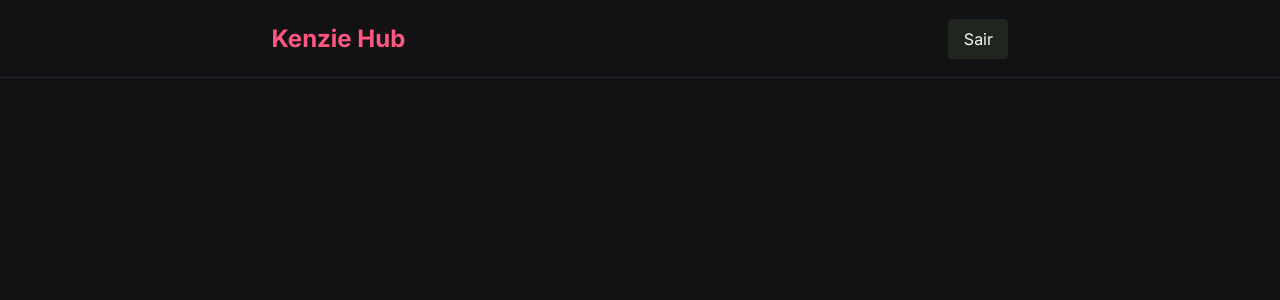
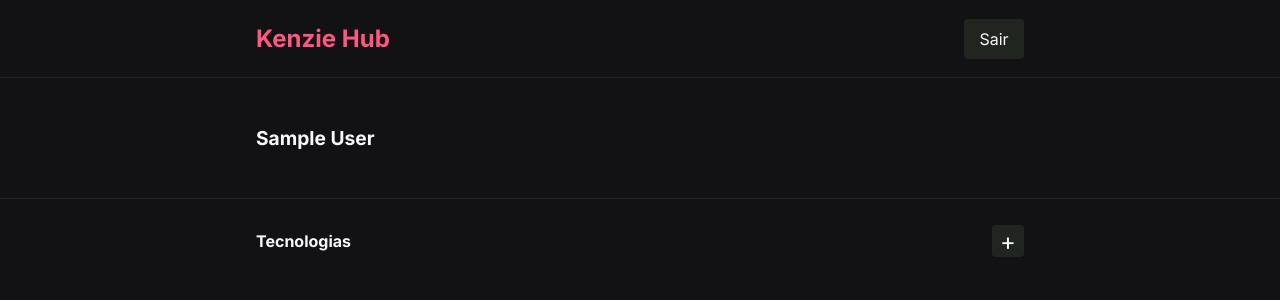
Before and after one commit to beadebona/react-entrega-s2-kenzie-hub-beadebona, a React (Create React App) app: page /dashboard in a window 1280 px wide. Shown: the top 300 px of the page. Built offline with nearby package versions, Linux system fonts and the light colour scheme; sample sign-in values are in the browser's storage.

Commit message:
feat: Users info section in the Dashboard

```diff
--- a/src/components/Header/style.js
+++ b/src/components/Header/style.js
@@ -2,12 +2,11 @@
 
 const StyledHeader = styled.header`
     max-width: ${props=>props.header? "100vw": "350px"};
-    width: ${props=>props.header? "100vw": "90%"};
+    width: 90%;
     display: flex;
     align-items: center;
-    justify-content:${props=>props.header? "space-around;": "space-between;"};
+    justify-content: space-between;
     margin: 0 auto;
-    border-bottom: ${props=>props.header? "solid 1px #212529": "none"};
 
     button{
         width:60px;
@@ -23,6 +22,10 @@
         background: var(--grey-2)
     }
 
+    @media screen and (min-width: 800px){
+        width: ${props=>props.header? "60%": "90%"};
+    }
+
 `
 
 export default StyledHeader
--- /dev/null
+++ b/src/components/UserInfo/index.jsx
@@ -0,0 +1,12 @@
+import StyledInfo from "./style"
+
+const UserInfo = ({user})=>{
+    return(
+        <StyledInfo>
+            <h3>{user.name}</h3>
+            <p>{user.course_module}</p>
+        </StyledInfo>
+    )
+}
+
+export default UserInfo
--- /dev/null
+++ b/src/components/UserInfo/style.js
@@ -0,0 +1,26 @@
+import styled from "styled-components"
+
+const StyledInfo = styled.div`
+    display: flex;
+    justify-content: space-between;
+    align-items: center;
+    width: 90%;
+    height: 15vh;
+    margin: auto;
+
+    h3{
+        font-weight: 700;
+        font-size: 1.2rem;
+    }
+    p{
+        color: var(--grey-1);
+        font-size: 12px;
+    }
+
+    @media screen and (min-width: 800px){
+        width: 60%;
+    }
+
+`
+
+export default StyledInfo
--- a/src/pages/Dashboard/index.jsx
+++ b/src/pages/Dashboard/index.jsx
@@ -1,13 +1,35 @@
+import { Redirect } from "react-router-dom"
 import { useHistory } from "react-router-dom"
 import Header from "../../components/Header/index"
+import UserInfo from "../../components/UserInfo"
+import StyledContainer from "./style"
+
+const Dashboard = ({authenticated, setAuthenticated, user, setUser}) =>{
+
+    const history = useHistory()
+
+    const handleLogout = () => {
+        setAuthenticated(false)
+        localStorage.clear()
+        setUser({})
+        return history.push('/')
+    }
+    console.log(user)
+    if(!authenticated){
+        return <Redirect to="/"/>
+    }
+    return(
+        <>
+        <Header header="true" text="Sair" onClick={handleLogout}/>
+        <hr/>
+        <UserInfo user={user}/>
+        <hr/>
+       <StyledContainer>
+           <h3>Tecnologias</h3>
+           <button>+</button>
+       </StyledContainer>
 
 
-const Dashboard = ()=>{
-
-    const history = useHistory()
-    return(
-        <>
-        <Header header="true" text="Sair" onClick={()=>history.push('/')}/>
         </>
     )
 }
--- a/src/pages/Dashboard/style.js
+++ b/src/pages/Dashboard/style.js
@@ -0,0 +1,37 @@
+import styled from "styled-components"
+
+const StyledContainer = styled.div`
+    width:90%;
+    display: flex;
+    align-items: center;
+    justify-content: space-between;
+    margin: 1rem auto;
+
+    h3{
+        font-size: 1rem;
+    }
+    button{
+        width: 2rem;
+        height: 2rem;
+        background: var(--grey-3);
+        transition: 0.8s;
+        border-radius: 4px;
+        border: none;
+        margin: 10px 0;
+        transition: 0.8s;
+        font-size: 1.5rem;
+    }
+    button:hover{
+        background: var(--grey-2)
+    }
+    div{
+        background: var(--grey-3)
+    }
+
+
+    @media screen and (min-width: 800px){
+        width: 60%;
+    }
+`
+
+export default StyledContainer
--- a/src/pages/Login/index.jsx
+++ b/src/pages/Login/index.jsx
@@ -6,24 +6,52 @@
 import Container from "./style"
 import axios from "axios"
 import React from 'react';
-import { toast } from 'react-toastify';
-import 'react-toastify/dist/ReactToastify.css';
+import { toast } from 'react-toastify'
+import 'react-toastify/dist/ReactToastify.css'
+import { Redirect } from "react-router-dom"
+import * as yup from 'yup'
+import { yupResolver } from '@hookform/resolvers/yup'
 
 
 
-const Login = ()=>{
+const Login = ({setAuthenticated, authenticated, setUser})=>{
 
     const history = useHistory()
-    const { register, handleSubmit } = useForm()
+    const formSchema = yup.object().shape({
+        email: yup.string()
+          .required("Email obrigatório")
+          .email("Email inválido") ,
+        password: yup.string()
+          .required("Senha obrigatória")
+          .min(6, "Mínimo de 6 dígitos!"),
+    })
+
+    const { register, handleSubmit, formState:{errors} } = useForm({
+        resolver:yupResolver(formSchema)
+    })
+
+    errors.email?toast.error(errors.email.message, {toastId: 2, theme: "dark"}):<></>
+    errors.password?toast.error(errors.password.message, {toastId: 3, theme: "dark"}):<></>
 
 
     const onSubmit = (data)=>{
         axios
         .post("https://kenziehub.herokuapp.com/sessions/", data)
         .then((response) => {
-          console.log(response.data)
+          const {token, user} = response.data
+          localStorage.setItem("@KenzieHub:token", JSON.stringify(token))
+          localStorage.setItem("@KenzieHub:user", JSON.stringify(user))
+          setUser(JSON.parse(localStorage.getItem("@KenzieHub:user")))
+          setAuthenticated(true)
+        })
+        .then(()=>{
+            return history.push("/dashboard")
         })
         .catch(_ => toast.error("Email/senha incorreto!", {theme: "dark"}))
+    }
+
+    if(authenticated){
+        return <Redirect to="/dashboard"/>
     }
 
     return (
--- a/src/pages/Login/style.js
+++ b/src/pages/Login/style.js
@@ -1,4 +1,4 @@
-import styled from "styled-components";
+import styled from "styled-components"
 
 const Container = styled.div`
     max-width: 350px;
@@ -7,7 +7,7 @@
     padding: 20px;
     background-color:var(--grey-3);
     border-radius: 4px;
-
+    margin-bottom: 35px;
 
     h2{
         font-size:14px;
--- a/src/pages/SignUp/index.jsx
+++ b/src/pages/SignUp/index.jsx
@@ -1,30 +1,78 @@
+import { useForm } from "react-hook-form"
 import { useHistory } from "react-router-dom"
 import Button from "../../components/Button"
 import Header from "../../components/Header"
 import Input from "../../components/Input"
 import Select from "../../components/Select"
 import Container from "../Login/style"
+import * as yup from 'yup'
+import { yupResolver } from '@hookform/resolvers/yup'
+import React from 'react'
+import { toast } from 'react-toastify'
+import axios from 'axios'
+import { Redirect } from "react-router-dom"
 
+const SignUp = ({authenticated})=>{
+    const history = useHistory()
 
-const SignUp = ()=>{
-    const history = useHistory()
+    const formSchema = yup.object().shape({
+        email: yup.string()
+          .required("Email obrigatório")
+          .email("Email inválido") ,
+        name: yup.string()
+          .required("Nome obrigatório") ,
+        password: yup.string()
+          .required("Senha obrigatória")
+          .min(6, "Mínimo de 6 dígitos!"),
+        passwordConfirm: yup.string()
+          .required('Confirme a senha')
+          .oneOf([yup.ref('password')], "As senhas não estão iguais"),
+        contact: yup.string().required("Coloque o link do seu LinkedIn ou alguma forma de contato"),
+        bio: yup.string().required("Escreva algo sobre voce!")
+    })
+
+    const { register, handleSubmit, formState:{errors} } = useForm({
+        resolver: yupResolver(formSchema)
+    })
+
+    errors.name?toast.error(errors.name.message, {toastId: 1 , theme: "dark"}):<></>
+    errors.email?toast.error(errors.email.message, {toastId: 2, theme: "dark"}):<></>
+    errors.password?toast.error(errors.password.message, {toastId: 3, theme: "dark"}):<></>
+    errors.passwordConfirm?toast.error(errors.passwordConfirm.message, {toastId: 4, theme: "dark"}):<></>
+    errors.contact?toast.error(errors.contact.message, {toastId: 5, theme: "dark"}):<></>
+    errors.bio?toast.error(errors.bio.message, {toastId: 6, theme: "dark"}):<></>
+
+    const submit = ({contact,course_module,email,bio,name,password})=>{
+        const user =  {email,password,name,bio,contact,course_module}
+        axios
+        .post("https://kenziehub.herokuapp.com/users/", user)
+        .then((_) => {
+            toast.success("Conta criada com sucesso!", {theme: "dark"})
+            history.push("/login")
+        })
+        .catch(_ => toast.error("Ops! Algo deu errado", {theme: "dark"}))
+
+    }
+    if(authenticated){
+        return <Redirect to="/dashboard"/>
+    }
 
     return(
         <>
-        <Header text="Voltar" onClick={()=>history.push('/')} />
+        <Header text="Voltar" onClick={()=>history.push("/")} />
 
         <Container>
             <h2>Crie sua conta</h2>
             <span>Rapido e grátis, vamos nessa</span>
-            <form>
-                <Input placeholder="Digite seu nome" label="Nome"/>
-                <Input placeholder="Digite seu email" label="Email"/>
-                <Input placeholder="Digite sua senha" type="password" label="Senha"/>
-                <Input placeholder="Digite sua senha" type="password" label="Confirmar Senha"/>
-
-
-                <Select/>
-                <Button text="Cadastrar"/>
+            <form onSubmit={handleSubmit(submit)}>
+                <Input placeholder="Digite seu nome" name="name" label="Nome" register={register}/>
+                <Input placeholder="Digite seu email" name="email" label="Email" register={register}/>
+                <Input placeholder="Link do seu linkedIn" name="contact" label="LinkedIn" register={register}/>
+                <Input placeholder="Fale um pouco de você" name="bio" label="Bio" register={register}/>
+                <Input placeholder="Digite sua senha" name="password" type="password" label="Senha" register={register}/>
+                <Input placeholder="Digite sua senha" name="passwordConfirm" type="password" label="Confirmar Senha" register={register} />
+                <Select name="course_module" register={register} />
+                <Button type="submit" text="Cadastrar"/>
             </form>
         </Container>
         </>
--- a/src/routes/index.jsx
+++ b/src/routes/index.jsx
@@ -1,19 +1,43 @@
+import { useState, useEffect } from "react"
+
 import { Route, Switch } from "react-router-dom"
 import Dashboard from "../pages/Dashboard"
 import Login from "../pages/Login"
 import SignUp from "../pages/SignUp"
 
 const Routes = () =>{
+    const [authenticated, setAuthenticated] = useState(false)
+    const [user, setUser] = useState({})
+
+    useEffect(()=>{
+        const token = JSON.parse(localStorage.getItem("@KenzieHub:token"))
+        setUser(JSON.parse(localStorage.getItem("@KenzieHub:user")))
+        if(token){
+            setAuthenticated(true)
+        }
+    }, [authenticated])
+
     return(
         <Switch>
             <Route exact path="/">
-                <Login/>
+                <Login
+                    setAuthenticated={setAuthenticated}
+                    authenticated={authenticated}
+                    setUser={setUser}
+                />
             </Route>
             <Route path="/cadastro">
-                <SignUp/>
+                <SignUp
+                    authenticated={authenticated}
+                />
             </Route>
             <Route path="/dashboard">
-                <Dashboard/>
+                <Dashboard
+                    setAuthenticated={setAuthenticated}
+                    authenticated={authenticated}
+                    user={user}
+                    setUser={setUser}
+                />
             </Route>
         </Switch>
     )
--- a/src/styles/global.js
+++ b/src/styles/global.js
@@ -38,6 +38,12 @@
 a{
     text-decoration: none;
 }
+
+hr{
+    height: 1px;
+    background-color: var(--grey-3);
+    border: none;
+}
 `
 
 export default GlobalStyle
```
Also changed, not shown: src/components/Ul/index.jsx (added), src/components/Ul/style.js (added).
